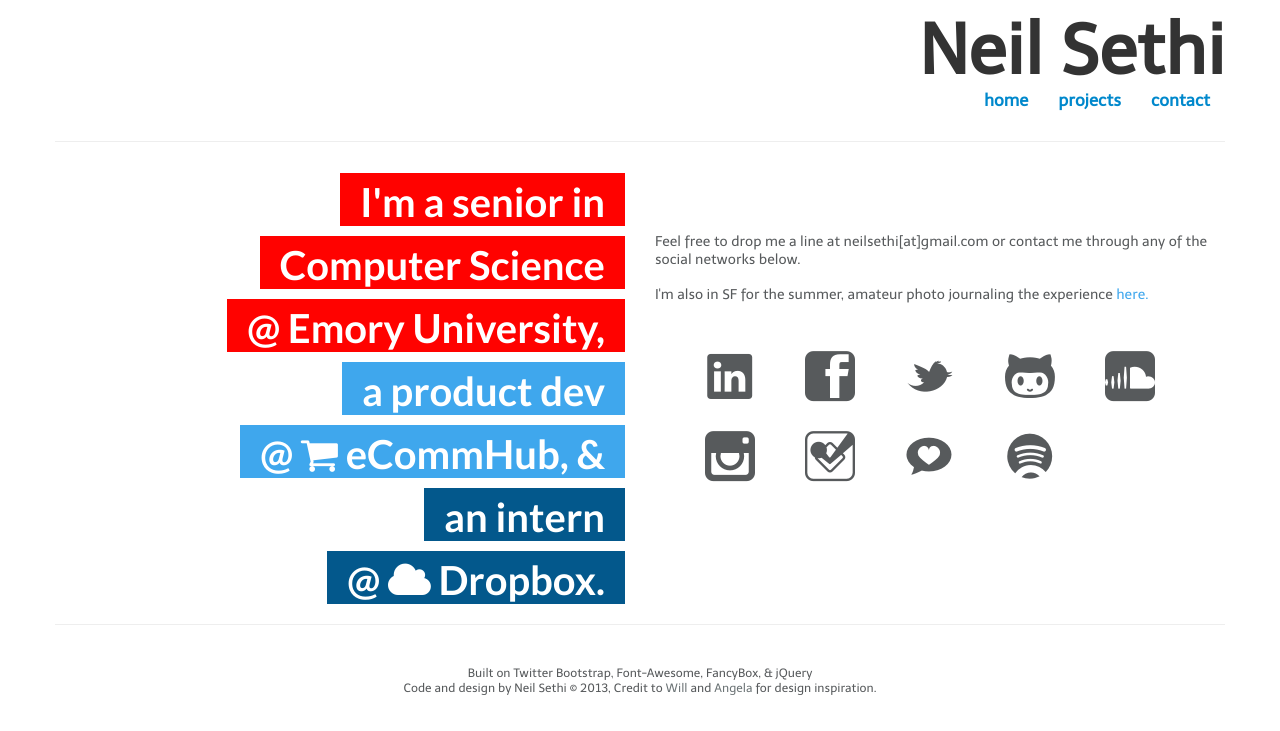
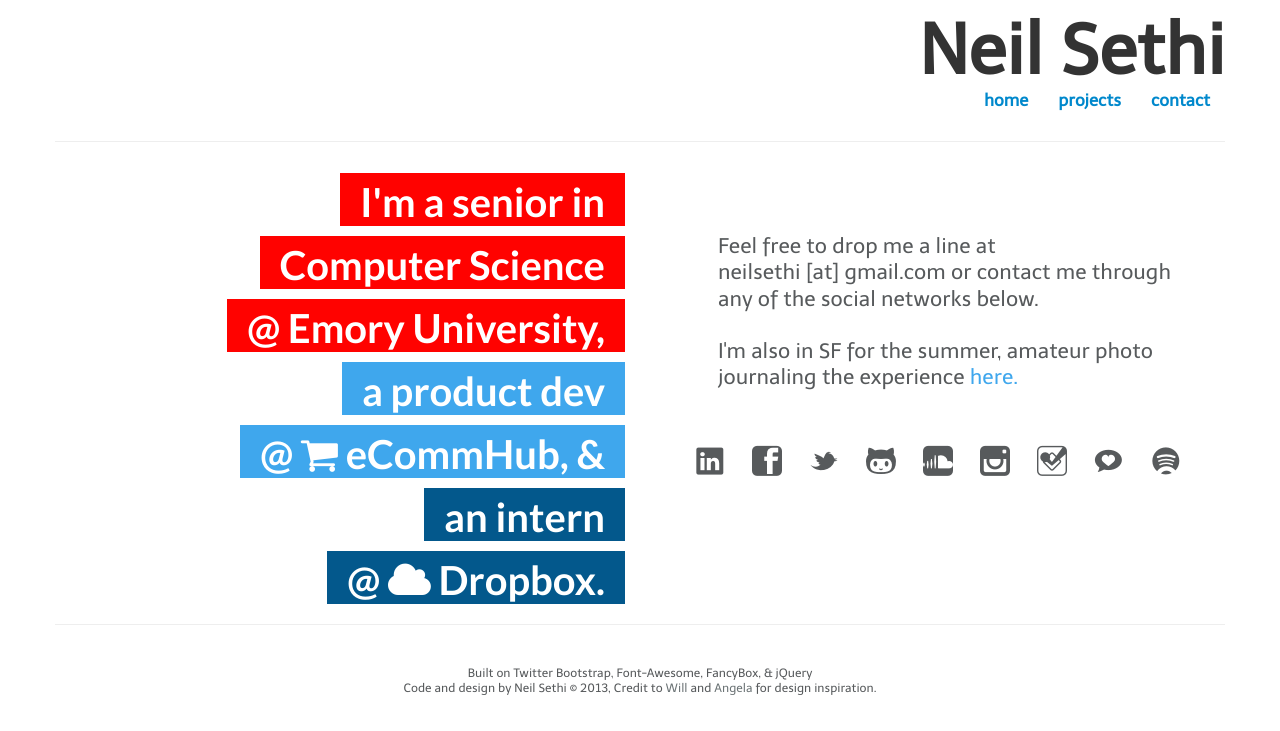
Before and after one commit to nsthi/personal_site_v2, a PHP site: page /contact.php in a window 1280 px wide. Shown: the top 731 px of the page. Run offline with PHP 8.4, Linux system fonts and the light colour scheme; data that the repository does not hold is empty.

Commit message:
Removed annoying portait image. Simplified text. Reduced original photo side to increase load time. Simplified contact page.

```diff
--- a/contact.html
+++ b/contact.html
@@ -157,7 +157,7 @@
             <!-- RIGHT HAND PANEL HERE-->
             <div class="span6" id="right">
                     <div class="social">
-                      <p class="contact">Feel free to drop me a line at neilsethi[at]gmail.com or contact me through any of the social networks below.<br><br>I'm also in SF for the summer, amateur photo journaling the experience <a href="http://www.flickr.com/photos/96449980@N02/" style="color: rgb(63, 167, 237)"> here.</a></p>
+                      <p class="contact">Feel free to drop me a line at <br>neilsethi [at] gmail.com or contact me through any of the social networks below.<br><br>I'm also in SF for the summer, amateur photo journaling the experience <a href="http://www.flickr.com/photos/96449980@N02/" style="color: rgb(63, 167, 237)"> here.</a></p>
                       <span class="social" style="font-size:60px;">
                         <ul style="list-style: none;padding-top:1.25em" id="social">
                           <li><a id="linkedin" href="http://www.linkedin.com/pub/neil-sethi/48/500/462/">*</a></li>
--- a/contact.php
+++ b/contact.php
@@ -157,7 +157,7 @@
             <!-- RIGHT HAND PANEL HERE-->
             <div class="span6" id="right">
                     <div class="social">
-                      <p class="contact">Feel free to drop me a line at neilsethi[at]gmail.com or contact me through any of the social networks below.<br><br>I'm also in SF for the summer, amateur photo journaling the experience <a href="http://www.flickr.com/photos/96449980@N02/" style="color: rgb(63, 167, 237)"> here.</a></p>
+                      <p class="contact">Feel free to drop me a line at <br>neilsethi [at] gmail.com or contact me through any of the social networks below.<br><br>I'm also in SF for the summer, amateur photo journaling the experience <a href="http://www.flickr.com/photos/96449980@N02/" style="color: rgb(63, 167, 237)"> here.</a></p>
                       <span class="social" style="font-size:60px;">
                         <ul style="list-style: none;padding-top:1.25em" id="social">
                           <li><a id="linkedin" href="http://www.linkedin.com/pub/neil-sethi/48/500/462/">*</a></li>
--- a/css/custom.css
+++ b/css/custom.css
@@ -118,9 +118,10 @@
 }
 
 #right p{
-	float:right;
-	font-size: 1em;
-	padding-top: 4em;
+	padding-left: 3em;
+	padding-right: 2.5em;
+	font-size: 2em;
+	padding-top: 0em;
 }
 
 h1{
@@ -261,10 +262,10 @@
 
 .social li {
 	float: left;
-	padding: .7em .5em .5em .5em;
+	padding: .6em .4em .5em .5em;
 	color: #575A5C;
 	font-family: 'Social';
-	font-size: 50px;
+	font-size: 30px;
 }
 
 .social a{
@@ -316,9 +317,9 @@
 #right p.contact{
 	padding-top:0em;
 	padding-bottom: 2em;
-	font-size:20px;
+	font-size:2em;
 	float: left;
-	font-size: 14px;
+	font-size: 1.5em;
 }
 
 
```
Also changed, not shown: index.html (+2 -7 lines), index.php (+2 -7 lines), img/cooperates.png, img/ecommhub.png, img/educakeme.png, img/portrait.jpg (deleted), img/portrait.png (deleted), img/wmre.png.
